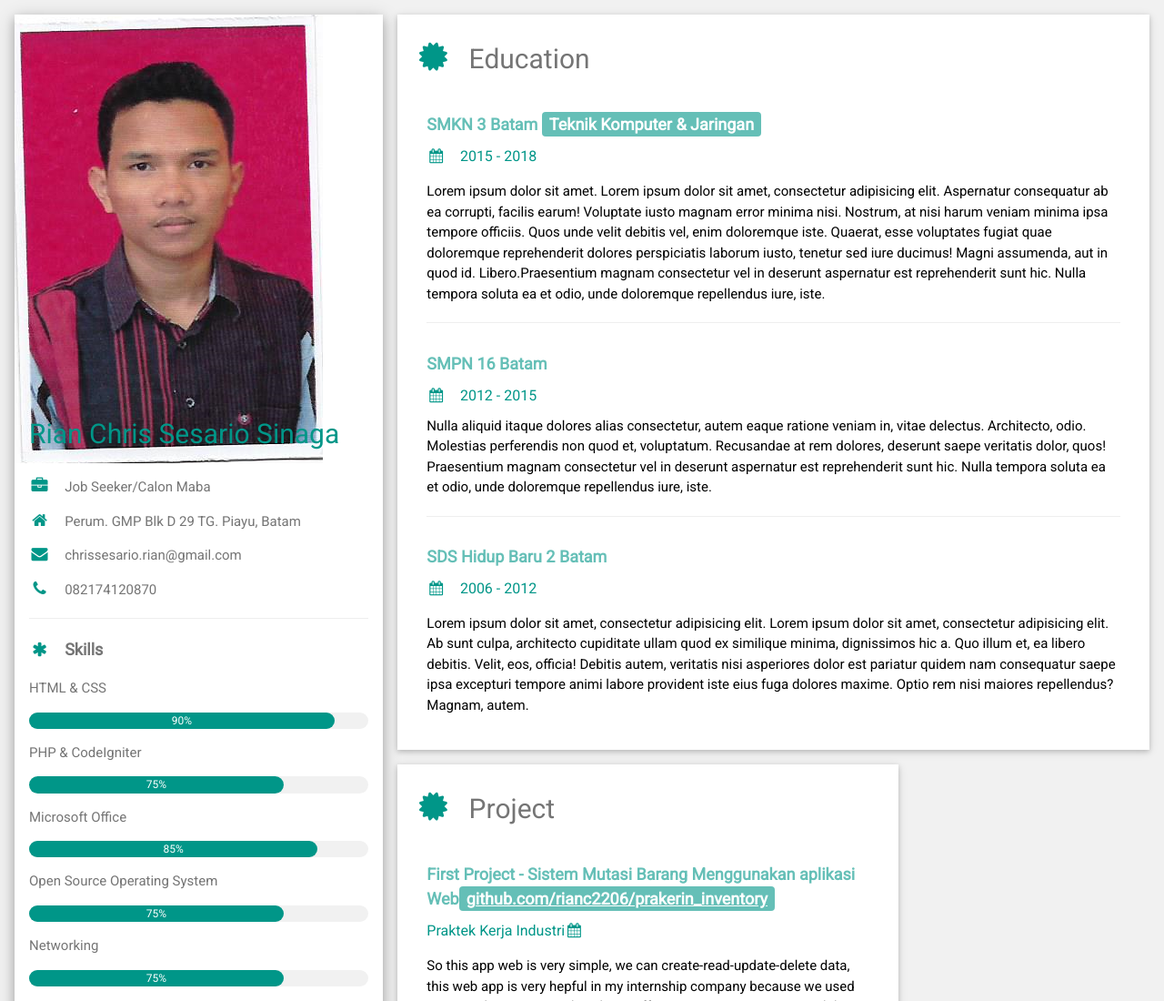
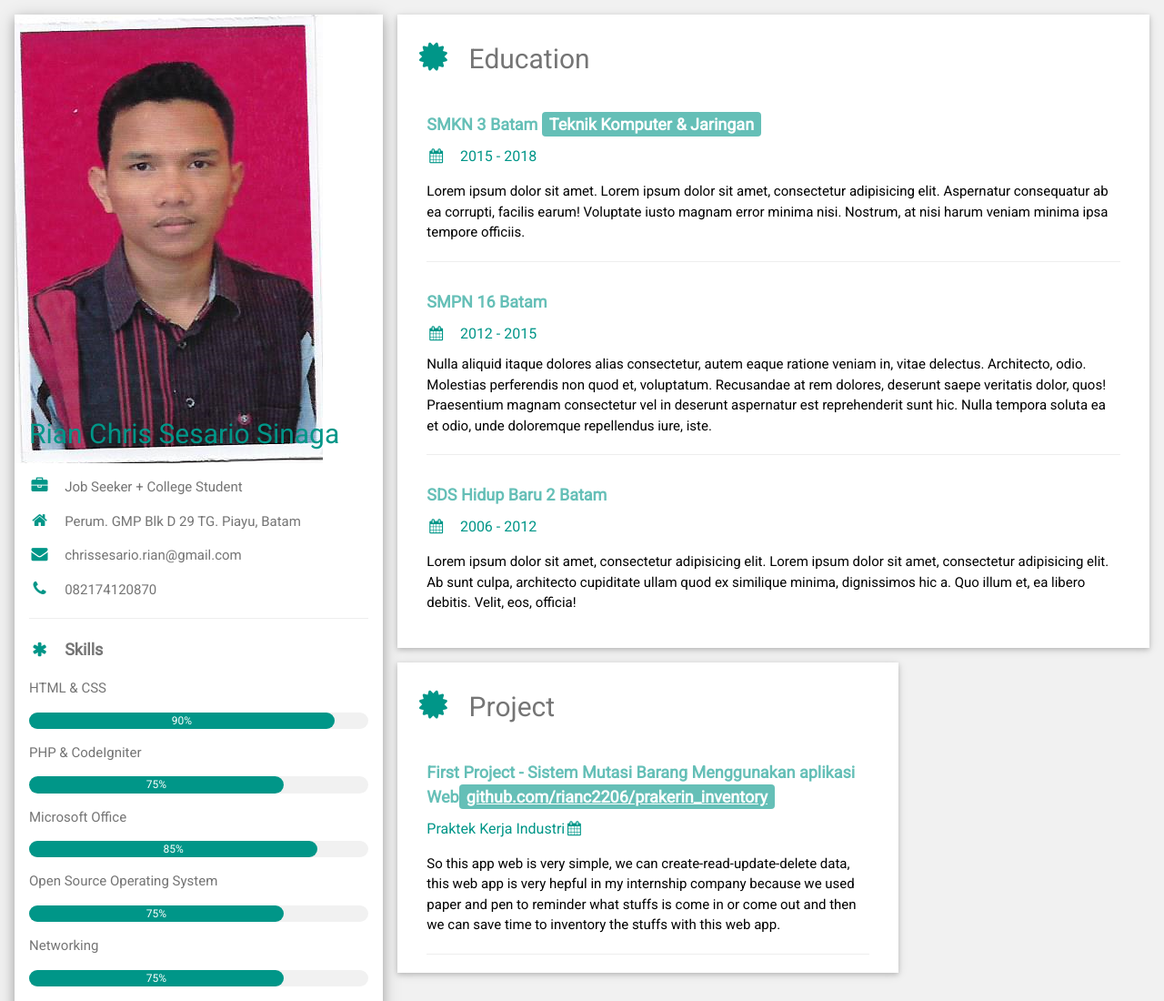
Before and after one commit to rianc2206/rianc2206.github.io, a website: page index.html in a window 1280 px wide. Shown: the top 1100 px of the page at 91% size. Drawn offline with nearby package versions, Linux system fonts and the light colour scheme.

Commit message:
Update index.html

```diff
--- a/index.html
+++ b/index.html
@@ -1,6 +1,6 @@
 <!DOCTYPE html>
 <html>
-<title>My Profile</title>
+<title>Profile|| Rian Chris Sesario Sinaga</title>
 <meta charset="UTF-8">
 <meta name="viewport" content="width=device-width, initial-scale=1">
 <link rel="stylesheet" href="https://www.w3schools.com/lib/w3.css">
@@ -40,7 +40,7 @@ html,body,h1,h2,h3,h4,h5,h6 {
           </div>
         </div>
         <div class="w3-container">
-          <p><i class="fa fa-briefcase fa-fw w3-margin-right w3-large w3-text-teal"></i>Job Seeker/Calon Maba</p>
+          <p><i class="fa fa-briefcase fa-fw w3-margin-right w3-large w3-text-teal"></i>Job Seeker + College Student</p>
           <p><i class="fa fa-home fa-fw w3-margin-right w3-large w3-text-teal"></i>Perum. GMP Blk D 29 TG. Piayu, Batam</p>
           <p><i class="fa fa-envelope fa-fw w3-margin-right w3-large w3-text-teal"></i>chrissesario.rian@gmail.com</p>
           <p><i class="fa fa-phone fa-fw w3-margin-right w3-large w3-text-teal"></i>082174120870</p>
@@ -96,8 +96,7 @@ html,body,h1,h2,h3,h4,h5,h6 {
         <div class="w3-container">
           <h5 class="w3-opacity"><b>SMKN 3 Batam <span class="w3-tag w3-teal w3-round">Teknik Komputer & Jaringan</span></b></h5>
           <h6 class="w3-text-teal"><i class="fa fa-calendar fa-fw w3-margin-right"></i>2015 - 2018</h6>
-          <p>Lorem ipsum dolor sit amet. <span>Lorem ipsum dolor sit amet, consectetur adipisicing elit. Aspernatur consequatur ab ea corrupti, facilis earum! Voluptate iusto magnam error minima nisi. Nostrum, at nisi harum veniam minima ipsa tempore officiis.</span>
-          <span>Quos unde velit debitis vel, enim doloremque iste. Quaerat, esse voluptates fugiat quae doloremque reprehenderit dolores perspiciatis laborum iusto, tenetur sed iure ducimus! Magni assumenda, aut in quod id. Libero.</span>Praesentium magnam consectetur vel in deserunt aspernatur est reprehenderit sunt hic. Nulla tempora soluta ea et odio, unde doloremque repellendus iure, iste.</p>
+          <p>Lorem ipsum dolor sit amet. <span>Lorem ipsum dolor sit amet, consectetur adipisicing elit. Aspernatur consequatur ab ea corrupti, facilis earum! Voluptate iusto magnam error minima nisi. Nostrum, at nisi harum veniam minima ipsa tempore officiis.</span></p>
           <hr>
         </div>
         <div class="w3-container">
@@ -109,8 +108,7 @@ html,body,h1,h2,h3,h4,h5,h6 {
         <div class="w3-container">
           <h5 class="w3-opacity"><b>SDS Hidup Baru 2 Batam</b></h5>
           <h6 class="w3-text-teal"><i class="fa fa-calendar fa-fw w3-margin-right"></i>2006 - 2012</h6>
-          <p>Lorem ipsum dolor sit amet, consectetur adipisicing elit. <span>Lorem ipsum dolor sit amet, consectetur adipisicing elit. Ab sunt culpa, architecto cupiditate ullam quod ex similique minima, dignissimos hic a. Quo illum et, ea libero debitis. Velit, eos, officia!</span>
-          <span>Debitis autem, veritatis nisi asperiores dolor est pariatur quidem nam consequatur saepe ipsa excepturi tempore animi labore provident iste eius fuga dolores maxime. Optio rem nisi maiores repellendus? Magnam, autem.</span> </p><br>
+          <p>Lorem ipsum dolor sit amet, consectetur adipisicing elit. <span>Lorem ipsum dolor sit amet, consectetur adipisicing elit. Ab sunt culpa, architecto cupiditate ullam quod ex similique minima, dignissimos hic a. Quo illum et, ea libero debitis. Velit, eos, officia!</span></p><br>
         </div>
       </div>
 
```
